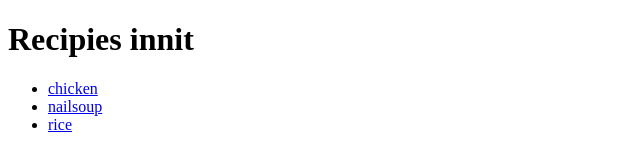
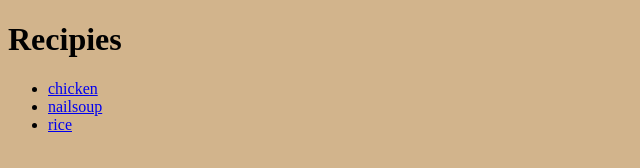
Before and after one commit to EliCalcourt/odin-recipes, a plain HTML site: page index.html in a window 1280 px wide. Shown: the whole page, without its empty margins (0-640 px from the left). Drawn offline with Linux system fonts and the light colour scheme.

Commit message:
added images and background color

```diff
--- a/index.html
+++ b/index.html
@@ -7,9 +7,9 @@
  </head>
 
 
-<body>
+ <body style="background-color: tan;">
 <h1>
- Recipies innit
+ Recipies
 </h1>
 
 <p><ul>
```
